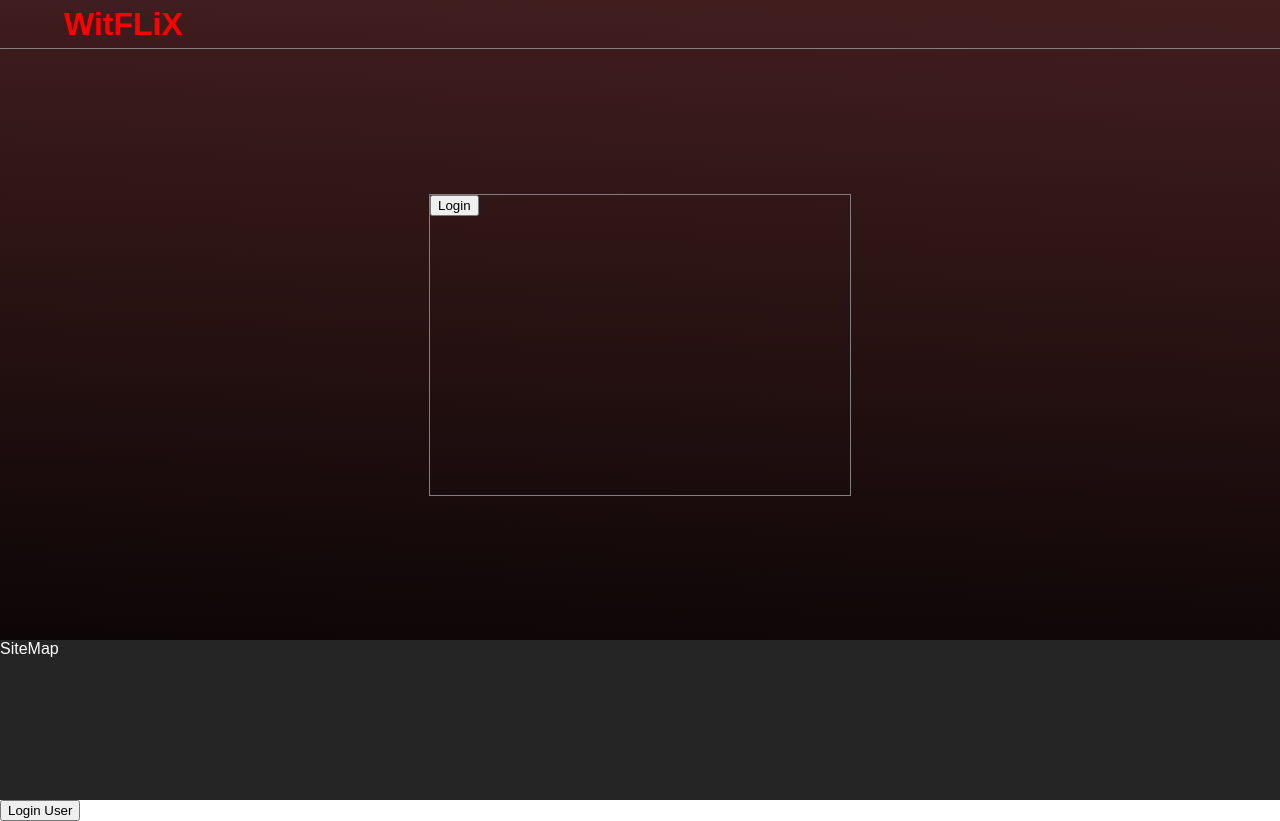
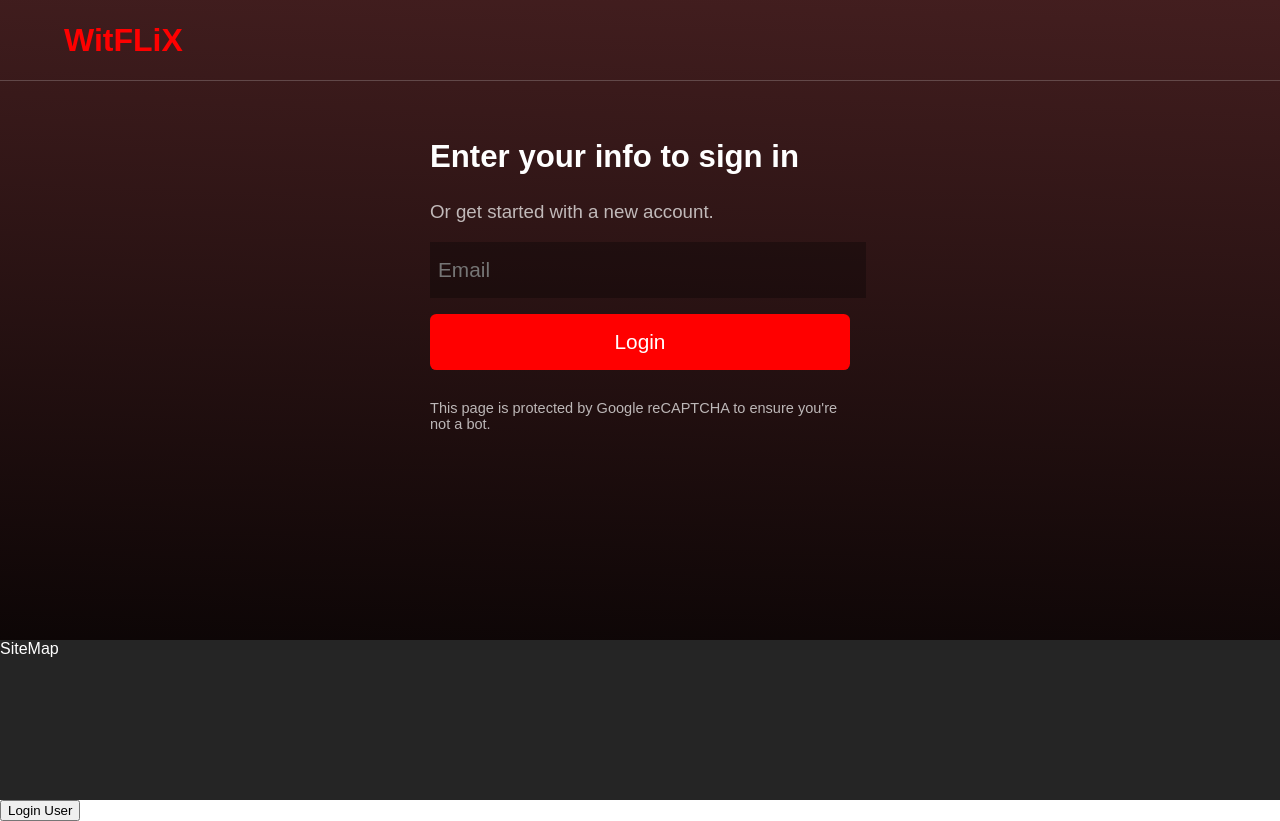
Before and after one commit to viteses/fsweb1225-fsweb0126-pt, a React (Vite) app: page /login in a window 1280 px wide. Built offline with nearby package versions, Linux system fonts and the light colour scheme.

Commit message:
feat: add login functionality

```diff
--- a/src/App.jsx
+++ b/src/App.jsx
@@ -16,10 +16,10 @@ function App() {
     <>
       <Switch>
         <Route path="/browse">
-          <h1>Browse</h1>
+          <h1>Browse: {loggedUser}</h1>
         </Route>
         <Route path="/login">
-          <Login />
+          <Login setLoggedUser={setLoggedUser} />
         </Route>
         <Route exact path="/">
           {loggedUser ? <Redirect to="/browse" /> : <Redirect to="/login" />}
--- a/src/components/Header.jsx
+++ b/src/components/Header.jsx
@@ -1,8 +1,8 @@
 import styled from "styled-components";
 
 const Container = styled.header`
-  height: 3rem;
-  border-bottom: 1px solid gray;
+  height: 5rem;
+  border-bottom: 1.5px solid rgba(255, 255, 255, 0.2);
   padding: 0 4rem;
   display: flex;
   align-items: center;
--- a/src/components/LoginForm.jsx
+++ b/src/components/LoginForm.jsx
@@ -1,15 +1,101 @@
+import axios from "axios";
+import { useState } from "react";
+import { useHistory } from "react-router-dom/cjs/react-router-dom.min";
 import styled from "styled-components";
 
 const Forn = styled.form`
   width: 420px;
   height: 300px;
-  border: 1px solid gray;
   margin: 0 auto;
+  padding: 2rem;
+  flex-grow: 1;
+  font-size: 1.3em;
 `;
-function LoginForm() {
+
+const SubText = styled.p`
+  color: rgba(255, 255, 255, 0.7);
+  font-size: 0.9em;
+`;
+
+const Copyright = styled(SubText)`
+  font-size: 0.7em;
+`;
+
+const Input = styled.input`
+  width: 100%;
+  padding: 1rem 0.5rem;
+  background-color: rgba(0, 0, 0, 0.3);
+  color: white;
+  font-size: 1em;
+  border: none; /* Removes the default 3D bevel/border */
+  box-shadow: none; /* Removes any artificial shadows */
+  outline: none; /* Removes the default focus ring (optional) */
+  appearance: none;
+`;
+
+const Button = styled.button`
+  width: 100%;
+  border-radius: 0.4rem;
+  text-align: center;
+  padding: 1rem;
+  color: white;
+  background: red;
+  border: none; /* Removes the default 3D bevel/border */
+  box-shadow: none; /* Removes any artificial shadows */
+  outline: none; /* Removes the default focus ring (optional) */
+  appearance: none; /* Resets platform-specific styling */
+  font-size: 1em;
+  margin: 1rem 0;
+  cursor: pointer;
+  transition:
+    background-color 0.4s ease,
+    color 0.4s ease;
+
+  &:hover {
+    background: #ce0101;
+  }
+`;
+
+function LoginForm(props) {
+  const [formData, setFormData] = useState({ email: "" });
+  const { setLoggedUser } = props;
+
+  const history = useHistory();
+
+  function changeHandler(event) {
+    setFormData({ ...formData, email: event.target.value });
+  }
+
+  function submitHandler(event) {
+    event.preventDefault();
+    axios
+      .post("https://reqres.in/api/users", formData, {
+        headers: {
+          "x-api-key": "reqres_fe3ebb81ea6f4f04a96c4c6737da126e",
+        },
+      })
+      .then((res) => {
+        setLoggedUser(res.data.email);
+        console.log(res);
+        history.push("/browse");
+      });
+  }
+
   return (
-    <Forn>
-      <button>Login</button>
+    <Forn onSubmit={submitHandler}>
+      <h2>Enter your info to sign in</h2>
+      <SubText>Or get started with a new account.</SubText>
+      <Input
+        type="text"
+        name="email"
+        placeholder="Email"
+        value={formData.email}
+        onChange={changeHandler}
+      />
+      <Button>Login</Button>
+      <Copyright>
+        This page is protected by Google reCAPTCHA to ensure you're not a bot.
+      </Copyright>
     </Forn>
   );
 }
--- a/src/pages/Login.jsx
+++ b/src/pages/Login.jsx
@@ -17,11 +17,12 @@ const Container = styled.div`
   color: white;
 `;
 
-function Login() {
+function Login(props) {
+  const { setLoggedUser } = props;
   return (
     <Container>
       <Header />
-      <LoginForm />
+      <LoginForm setLoggedUser={setLoggedUser} />
       <SiteMap />
     </Container>
   );
```
